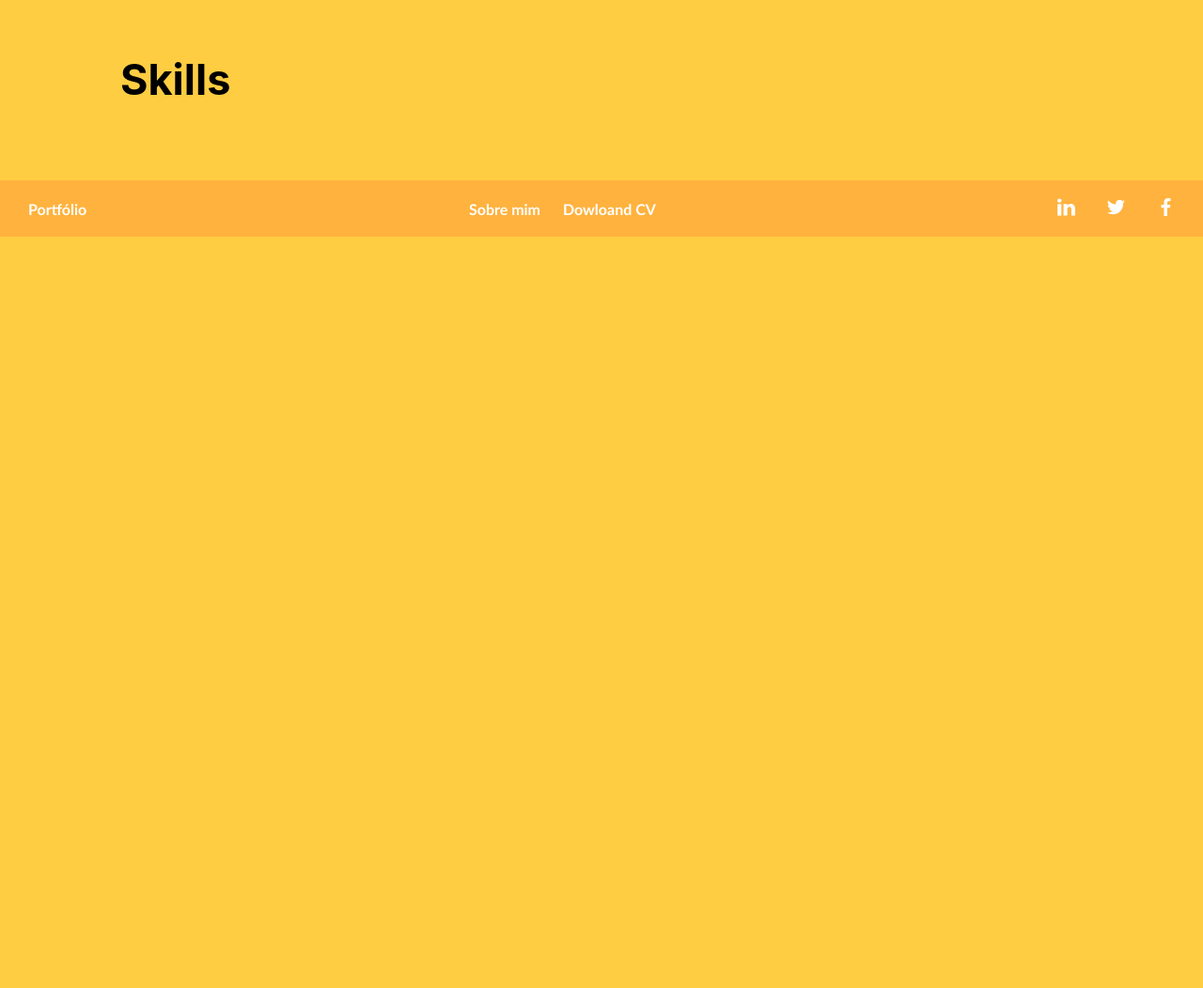
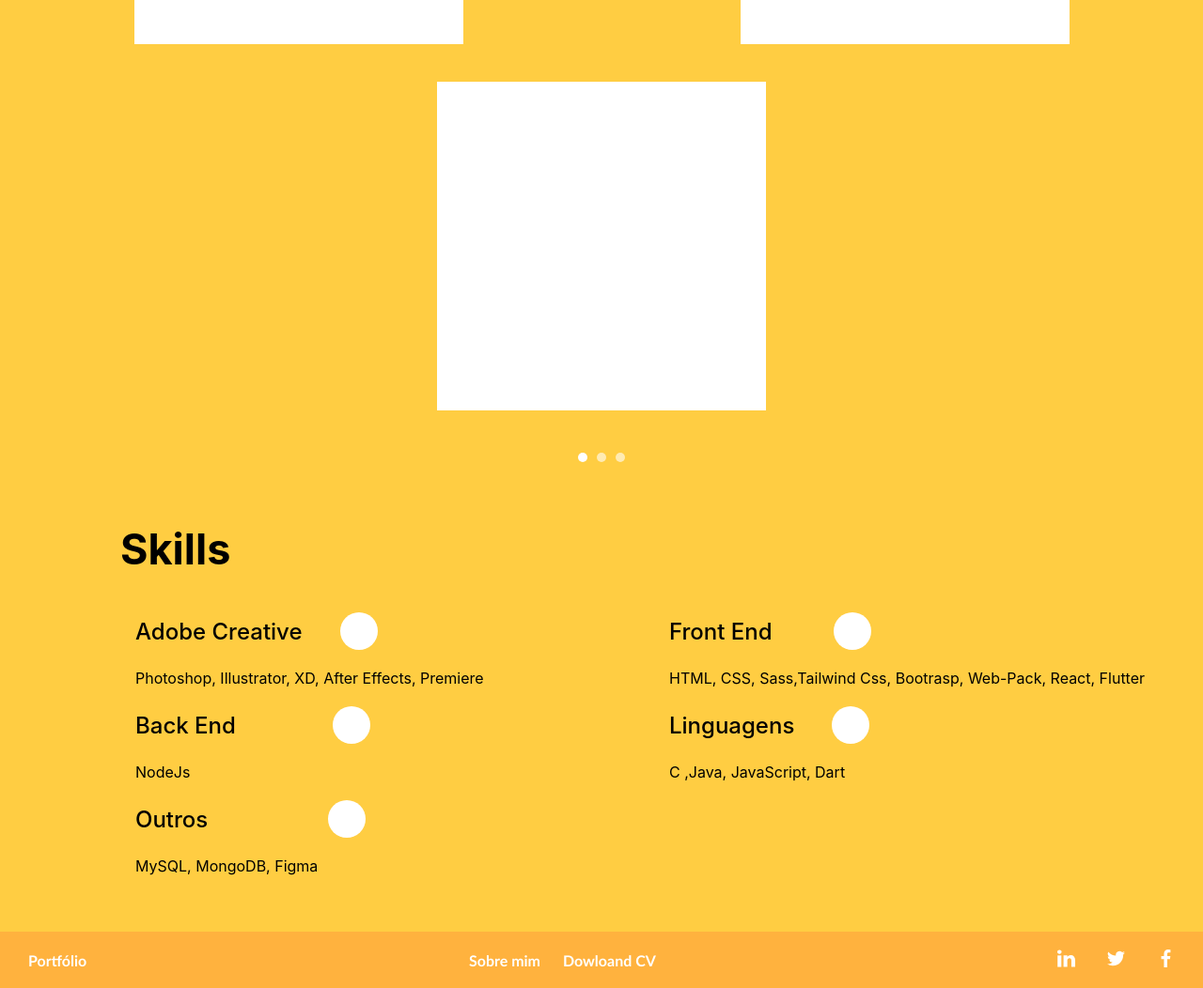
Before and after one commit to kadeguilherme/kadeguilherme.github.io, a website: page index.html in a window 1280 px wide. Shown: the part 1565-2617 px from the top of the page at 94% size. Before the commit the page ends 1817 px from the top, so only its background shows below. Drawn offline with nearby package versions, Linux system fonts and the light colour scheme.

Commit message:
Estilizando a parte do container do projetos e o dots

```diff
--- a/index.html
+++ b/index.html
@@ -14,7 +14,7 @@
 
 <body>
 
-    <header class="">
+    <header>
         <!--Navegação Inicio-->
         <div class="toggle">
             <img id="moon" src="img/moon.svg" alt="escuro" data-switch-dark-imagem>
@@ -107,7 +107,8 @@
                 </div>
 
                 <div id="cv">
-                    <a href="https://drive.google.com/file/d/1sfWZstA8gOQmklNdVPK3SK8dhW9D29kq/view?usp=sharing" target="_blank">
+                    <a href="https://drive.google.com/file/d/1sfWZstA8gOQmklNdVPK3SK8dhW9D29kq/view?usp=sharing"
+                        target="_blank">
                         <button name="curriculo">
                             <img src="img/curriculo.svg" alt="CURRICULO" srcset="">
                         </button>
@@ -119,22 +120,69 @@
         <!--FIM Sobre-->
 
 
+        <h1>Projetos</h1>
         <div id="projetos">
             <!--Projetos-->
 
-            <h1>Projetos</h1>
 
-            <div class="projetos-container">
-            </div>
+            <div class="projetos-container"></div>
+            <div class="projetos-container"></div>
 
+        </div>
 
+        <div id="projeto-centro"></div>
 
+        <div class="dots">
+            <div class="dot-active"></div>
+            <div class="dot"></div>
+            <div class="dot"></div>
         </div>
         <!--FIM Projetos-->
 
         <h1>Skills</h1>
-        <div id="Skills">
+        <div id="skills">
             <!--Conhecimentos-->
+            <div>
+                <div class="conhecimento" id="adobe">
+                    <h2>Adobe Creative</h2>
+                    <div id="circulo"></div>
+                </div>
+
+                <p>Photoshop, Illustrator, XD, After Effects, Premiere</p>
+            </div>
+
+            <div class="front">
+                <div class="conhecimento" id="front">
+                    <h2>Front End</h2>
+                    <div id="circulo"></div>
+                </div>
+                <p>HTML, CSS, Sass,Tailwind Css, Bootrasp, Web-Pack, React, Flutter </p>
+            </div>
+
+            <div class="back">
+                <div class="conhecimento">
+                    <h2>Back End</h2>
+                    <div id="circulo"></div>
+                </div>
+                <p>NodeJs</p>
+            </div>
+
+            <div>
+                <div class="conhecimento" id="linguagens">
+                    <h2>Linguagens</h2>
+                    <div id="circulo"></div>
+                </div>
+                <p>C ,Java, JavaScript, Dart</p>
+            </div>
+
+            <div class="outros">
+                <div class="conhecimento">
+                    <h2>Outros</h2>
+                    <div id="circulo"></div>
+                </div>
+                <p>MySQL, MongoDB, Figma</p>
+            </div>
+
 
         </div>
         <!--FIM Conhecimentos-->
@@ -152,7 +200,8 @@
                 Sobre mim
             </a>
 
-            <a href="https://drive.google.com/file/d/1sfWZstA8gOQmklNdVPK3SK8dhW9D29kq/view?usp=sharing" target="_blank">
+            <a href="https://drive.google.com/file/d/1sfWZstA8gOQmklNdVPK3SK8dhW9D29kq/view?usp=sharing"
+                target="_blank">
                 Dowloand CV
             </a>
         </div>
--- a/sass/layout/_l-main.scss
+++ b/sass/layout/_l-main.scss
@@ -7,6 +7,10 @@
         text-decoration: none;
     }
     h1 {
+        color: var(--color-txt);
+    }
+
+    h2 {
         color: var(--color-txt);
     }
     .conteudo {
@@ -28,16 +32,19 @@
         }
 
         .botoes {
-
             #linkedin {
-                a{color: white;}
+                a {
+                    color: white;
+                }
                 button {
                     background-color: black;
                 }
             }
 
             #cv {
-                a{color: white;}
+                a {
+                    color: white;
+                }
                 button {
                     background-color: black;
                 }
@@ -46,11 +53,8 @@
     }
 
     #projetos {
-
         .projetos-container {
-
-            background-color: #FF974D;
-
+            background-color: #ff974d;
         }
     }
 
@@ -58,19 +62,26 @@
         font-weight: bold;
         font-family: "Trebuchet MS";
         background: #212121;
-
     }
 }
 
 main {
     display: relative;
-
+    .b-menu-container {
+        padding-right: 2rem;
+    }
     h1 {
         padding-top: 20px;
         padding-bottom: 20px;
         font-size: 45px;
         font-family: "SF Pro Display";
     }
+
+    h2 {
+        font-family: "SF Pro Display";
+        font-weight: 500;
+    }
+
     p {
         font-family: "SF Pro Display";
     }
@@ -80,6 +91,7 @@ main {
 
     @media (max-width: 576px) {
         padding-top: 50px;
+
         h1 {
             margin-left: 5%;
             font-size: 32px;
@@ -161,14 +173,13 @@ main {
             }
         }
 
-        @media (max-width:927px) {
+        @media (max-width: 927px) {
             padding-top: 100px;
-            #imagem{
+            #imagem {
                 display: none;
             }
         }
         @media (max-width: 576px) {
-
             margin-left: 0px;
             #info {
                 margin-bottom: 20px;
@@ -288,21 +299,19 @@ main {
         @media (max-width: 576px) {
             display: flex;
             flex-direction: column;
-            background: #F5C542;
+            background: #f5c542;
             p {
                 margin-left: 5%;
                 margin-right: 4%;
             }
 
             #sobre-perfil {
-
                 display: block;
 
                 img {
                     margin: 2rem;
                     width: 76px;
                     height: 76px;
-
                 }
             }
             .botoes {
@@ -312,16 +321,16 @@ main {
     }
 
     #projetos {
-        margin-top: 10px;
-        margin-bottom: 40px;
-        .projetos-container {
+        padding-right: 0px;
         display: grid;
         grid-gap: 10px;
-            margin: auto;
+        grid-template-columns: repeat(2, 1fr);
+        // class="projetos-container"
+
+        .projetos-container {
             background-color: white;
-            width: 300px;
-            height: 300px;
-            justify-content: center;
+            width: 350px;
+            height: 350px;
         }
 
         @media (max-width: 576px) {
@@ -332,18 +341,83 @@ main {
         }
     }
 
-    #conhecimentos {
+    #projeto-centro {
+        display: flex;
+        padding: auto;
+        flex-direction: column;
+
+
+        align-items: center;
+        width: 350px;
+        height: 350px;
+        background-color: white;
+
+        margin: auto;
+
+
+    }
+
+    .dots {
         display: flex;
         flex-direction: row;
-        flex-wrap: wrap;
-        width: 50%;
+        justify-content: center;
+        margin-top: 40px;
+        margin-bottom: 40px;
+        .dot-active {
+            margin: 5px;
+            width: 10px;
+            height: 10px;
+            border-radius: 50%;
+            background-color: white;
+        }
+        .dot {
+            margin: 5px;
+            width: 10px;
+            height: 10px;
+            border-radius: 50%;
+            background-color: white;
+            opacity: 60%;
+        }
+    }
+    #skills {
+        display: grid;
+        grid-template-columns: repeat(2, 2fr);
         margin: auto;
+        justify-items: flex-start;
+        padding-left: 9rem;
 
-        justify-content: center;
-        .imagens {
-            width: 4rem;
-            height: 4rem;
-            padding: 20px;
+        .conhecimento {
+            display: flex;
+            flex-direction: row;
+            padding: 20px 0px 20px 0px;
+            margin: auto;
+            align-items: center;
+        }
+
+        .front {
+            #circulo {
+                margin-left: 65px;
+            }
+        }
+
+        .back {
+            #circulo {
+                margin-left: 103px;
+            }
+        }
+
+        .outros {
+            #circulo {
+                margin-left: 128px;
+            }
+        }
+        #circulo {
+            width: 40px;
+            height: 40px;
+            margin-left: 40px;
+            background: white;
+            border-radius: 100%;
+        }
     }
 
     @media (max-width: 576px) {
@@ -355,7 +429,6 @@ main {
             margin-left: 10px;
             width: 200px;
             height: 200px;
-            }
         }
     }
 }
@@ -380,7 +453,6 @@ footer {
     }
 
     a {
-
         text-decoration: none;
         color: white;
         margin-right: 20px;
@@ -393,26 +465,23 @@ footer {
         flex-direction: column;
 
         height: auto;
-        p{
+        p {
             padding-top: 10px;
             margin-left: 10px;
             font-size: 19px;
         }
-        a{
+        a {
             margin-right: 4px;
             font-size: 13px;
         }
 
-        img{
+        img {
             width: 0.9rem;
             height: 0.9rem;
-            padding-right:4px;
-
+            padding-right: 4px;
 
             justify-content: center;
             align-content: center;
-
         }
     }
-
 }
```
Also changed, not shown: sass/estilo.css, 1 other file. Lines whose indentation alone changed are shown as unchanged.
